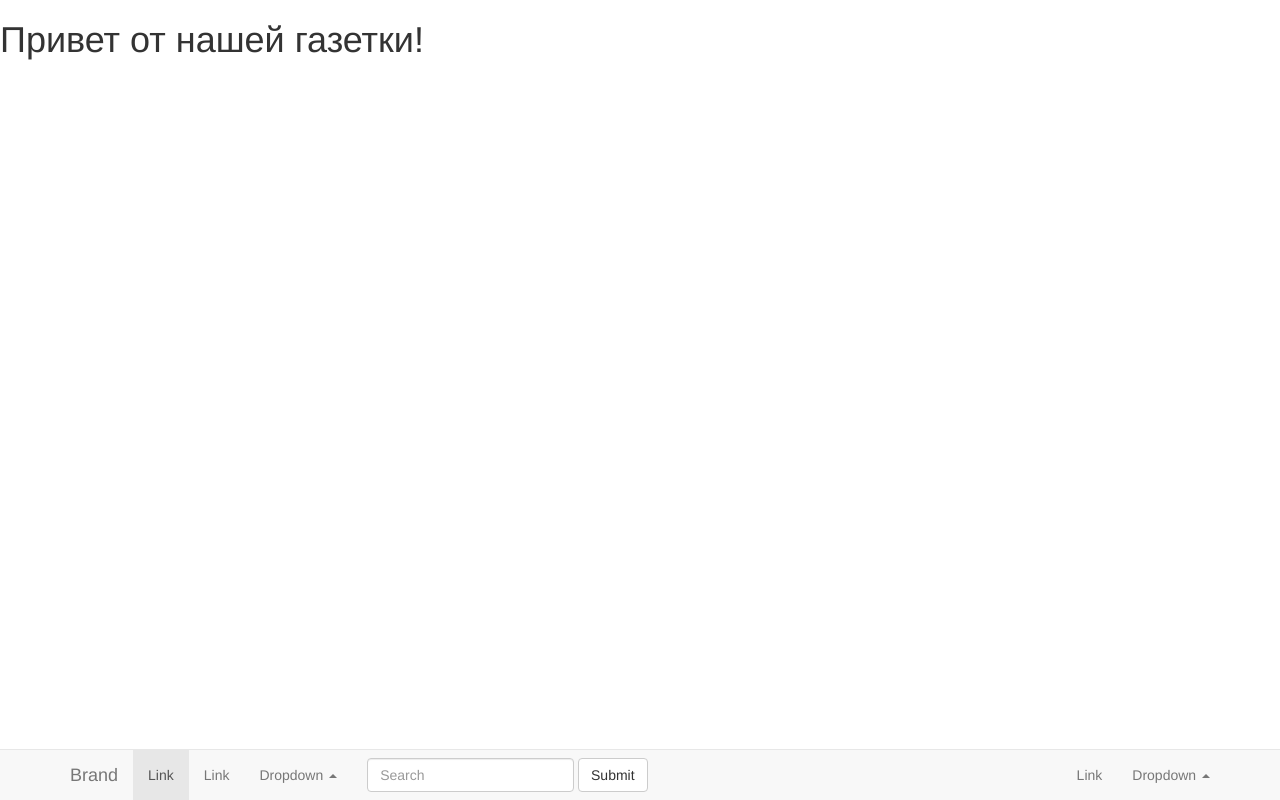
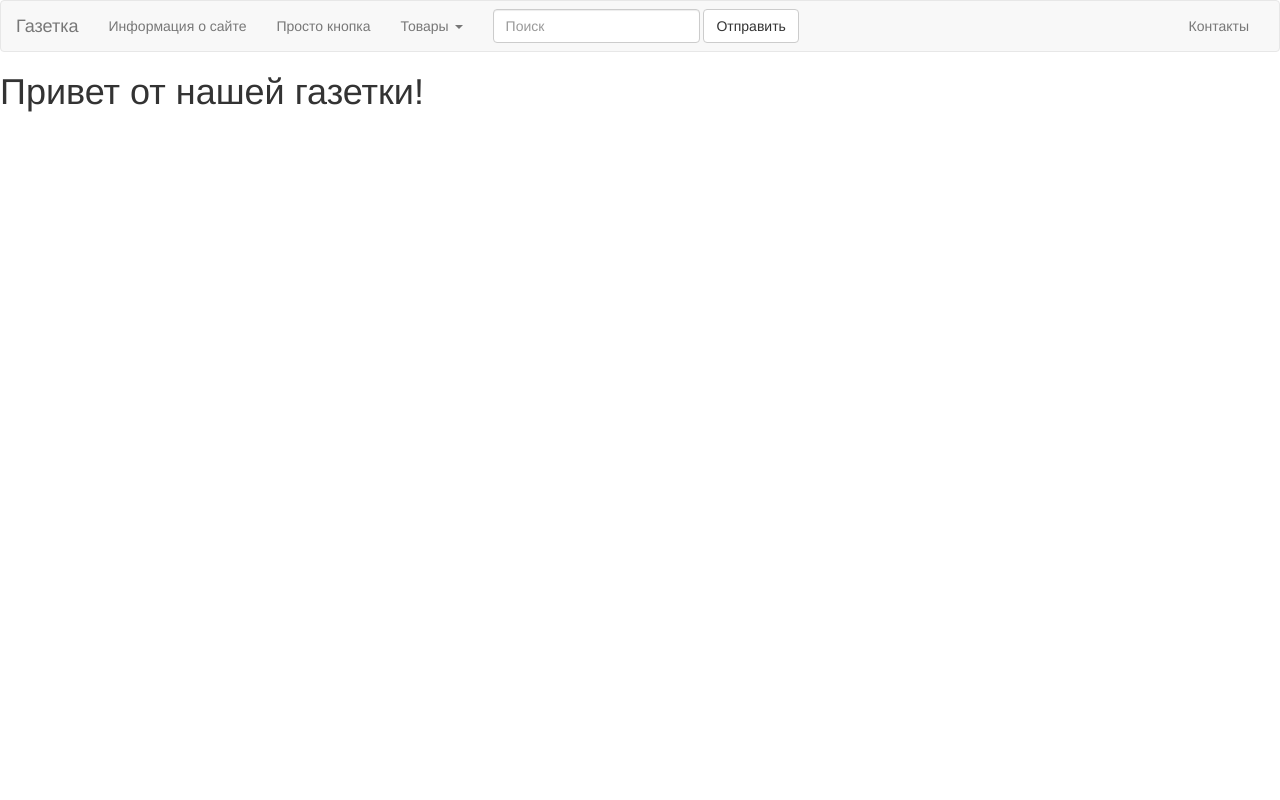
Before and after one commit to IlyaDjurin/diplom-project, a Flask app: page / in a window 1280 px wide. Run offline with Flask 2, Linux system fonts and the light colour scheme; some libraries are stand-ins or nearby versions.

Commit message:
продолжаем с бустстрапом

```diff
--- a/server.py
+++ b/server.py
@@ -6,5 +6,9 @@ my_flask_app = Flask(__name__)
 def index():
 	return render_template('index.html')
 
+@my_flask_app.route('/inf/')
+def info():
+	return render_template('info_gl_str.html')
+
 if 	__name__ == "__main__":
 	my_flask_app.run(debug=True)
--- a/templates/index.html
+++ b/templates/index.html
@@ -18,55 +18,51 @@
     <![endif]-->
   </head>
   <body>
-	 <nav class="navbar navbar-default navbar-fixed-bottom">
-	  <div class="container">
+	<nav class="navbar navbar-default">
+  <div class="container-fluid">
+    <!-- Brand and toggle get grouped for better mobile display -->
     <div class="navbar-header">
       <button type="button" class="navbar-toggle collapsed" data-toggle="collapse" data-target="#bs-example-navbar-collapse-1" aria-expanded="false">
         <span class="sr-only">Toggle navigation</span>
         <span class="icon-bar"></span>
         <span class="icon-bar"></span>
         <span class="icon-bar"></span>
+
       </button>
-	      <a class="navbar-brand" href="#">Brand</a>
+      <a class="navbar-brand" href="#">Газетка</a>
     </div>
+
+    <!-- Collect the nav links, forms, and other content for toggling -->
     <div class="collapse navbar-collapse" id="bs-example-navbar-collapse-1">
       <ul class="nav navbar-nav">
-	        <li class="active"><a href="#">Link <span class="sr-only">(current)</span></a></li>
-	        <li><a href="#">Link</a></li>
+        <li><a href="/inf/">Информация о сайте</a></li>
+        <li><a href="#">Просто кнопка</a></li>
         <li class="dropdown">
-	          <a href="#" class="dropdown-toggle" data-toggle="dropdown" role="button" aria-haspopup="true" aria-expanded="false">Dropdown <span class="caret"></span></a>
+          <a href="#" class="dropdown-toggle" data-toggle="dropdown" role="button" aria-haspopup="true" aria-expanded="false">Товары <span class="caret"></span></a>
           <ul class="dropdown-menu">
-	            <li><a href="#">Action</a></li>
-	            <li><a href="#">Another action</a></li>
-	            <li><a href="#">Something else here</a></li>
+            <li><a href="#">Смартфоны</a></li>
+            <li><a href="#">Бытовая техника</a></li>
+            <li><a href="#">Автотовары</a></li>
+            <li><a href="#">Просто кнопка</a></li>
             <li role="separator" class="divider"></li>
-	            <li><a href="#">Separated link</a></li>
-	            <li role="separator" class="divider"></li>
-	            <li><a href="#">One more separated link</a></li>
+            <li><a href="#">Прочее</a></li>
+
           </ul>
         </li>
       </ul>
       <form class="navbar-form navbar-left">
         <div class="form-group">
-	          <input type="text" class="form-control" placeholder="Search">
+          <input type="text" class="form-control" placeholder="Поиск">
         </div>
-	        <button type="submit" class="btn btn-default">Submit</button>
+        <button type="submit" class="btn btn-default">Отправить</button>
       </form>
       <ul class="nav navbar-nav navbar-right">
-	        <li><a href="#">Link</a></li>
-	        <li class="dropdown">
-	          <a href="#" class="dropdown-toggle" data-toggle="dropdown" role="button" aria-haspopup="true" aria-expanded="false">Dropdown <span class="caret"></span></a>
-	          <ul class="dropdown-menu">
-	            <li><a href="#">Action</a></li>
-	            <li><a href="#">Another action</a></li>
-	            <li><a href="#">Something else here</a></li>
-	            <li role="separator" class="divider"></li>
-	            <li><a href="#">Separated link</a></li>
-	          </ul>
+        <li><a href="#">Контакты</a></li>
+
         </li>
       </ul>
     </div><!-- /.navbar-collapse -->
-	  </div>
+  </div><!-- /.container-fluid -->
 </nav>
     <h1>Привет от нашей газетки!</h1>
 
```
Also changed, not shown: templates/info_gl_str.html (added, +19 -0 lines). Lines whose indentation alone changed are shown as unchanged.
